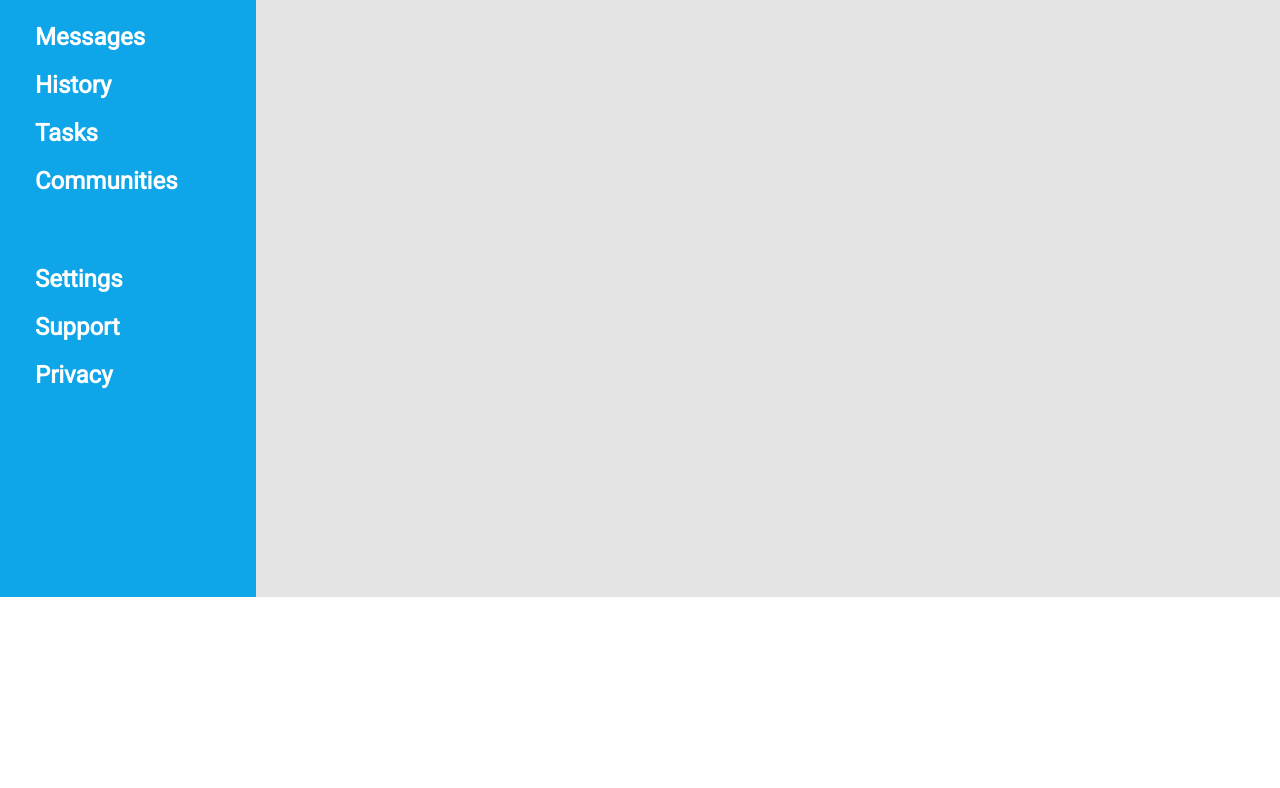
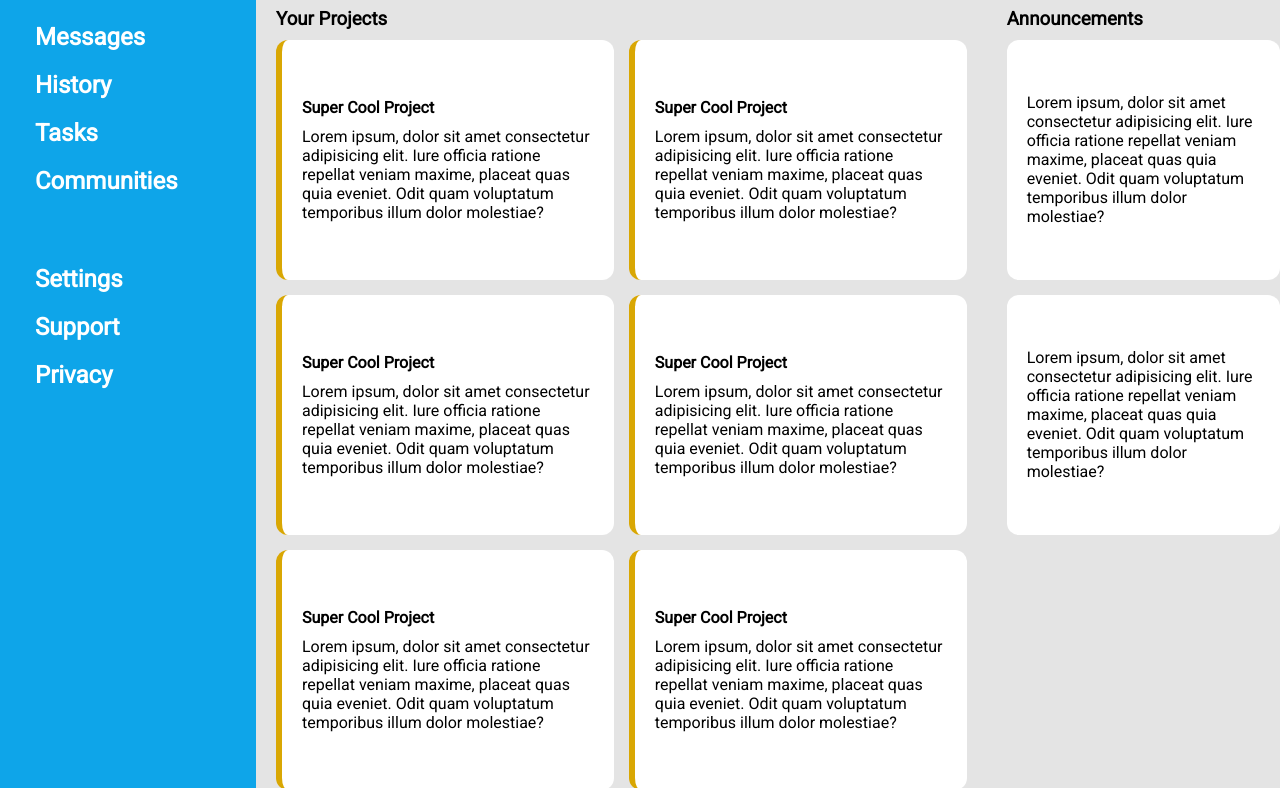
Before and after one commit to Esbree/Admin-Dashboard, a plain HTML site: page index.html in a window 1280 px wide. Shown: the part 203-991 px from the top of the page. Before the commit the page ends 800 px from the top, so only its background shows below. Drawn offline with Linux system fonts and the light colour scheme.

Commit message:
complete version 1.0

```diff
--- a/index.html
+++ b/index.html
@@ -50,7 +50,48 @@
           </div>
         </div>
       </div>
-      <div class="main-grid"></div>
+      <div class="main-grid">
+        <div class="projects">
+          <div class="project-heading"><h3>Your Projects</h3></div>
+          <div class="cards">
+            <div class="card">
+              <h4>Super Cool Project</h4>
+              Lorem ipsum, dolor sit amet consectetur adipisicing elit. Iure officia ratione repellat veniam maxime, placeat quas quia eveniet. Odit quam voluptatum temporibus illum dolor molestiae?
+            </div>
+            <div class="card">
+              <h4>Super Cool Project</h4>
+              Lorem ipsum, dolor sit amet consectetur adipisicing elit. Iure officia ratione repellat veniam maxime, placeat quas quia eveniet. Odit quam voluptatum temporibus illum dolor molestiae?
+            </div>
+            <div class="card">
+              <h4>Super Cool Project</h4>
+              Lorem ipsum, dolor sit amet consectetur adipisicing elit. Iure officia ratione repellat veniam maxime, placeat quas quia eveniet. Odit quam voluptatum temporibus illum dolor molestiae?
+            </div>
+            <div class="card">
+              <h4>Super Cool Project</h4>
+              Lorem ipsum, dolor sit amet consectetur adipisicing elit. Iure officia ratione repellat veniam maxime, placeat quas quia eveniet. Odit quam voluptatum temporibus illum dolor molestiae?
+            </div>
+            <div class="card">
+              <h4>Super Cool Project</h4>
+              Lorem ipsum, dolor sit amet consectetur adipisicing elit. Iure officia ratione repellat veniam maxime, placeat quas quia eveniet. Odit quam voluptatum temporibus illum dolor molestiae?
+            </div>
+            <div class="card">
+              <h4>Super Cool Project</h4>
+              Lorem ipsum, dolor sit amet consectetur adipisicing elit. Iure officia ratione repellat veniam maxime, placeat quas quia eveniet. Odit quam voluptatum temporibus illum dolor molestiae?
+            </div>
+          </div>
+        </div>
+        <div class="ann-trend">
+          <div class="ann-heading"><h3>Announcements</h3></div>
+          <div class="ann-cards">
+            <div class="ann-card">
+              Lorem ipsum, dolor sit amet consectetur adipisicing elit. Iure officia ratione repellat veniam maxime, placeat quas quia eveniet. Odit quam voluptatum temporibus illum dolor molestiae?
+            </div>
+            <div class="ann-card">
+              Lorem ipsum, dolor sit amet consectetur adipisicing elit. Iure officia ratione repellat veniam maxime, placeat quas quia eveniet. Odit quam voluptatum temporibus illum dolor molestiae?
+            </div>
+          </div>
+        </div>
+      </div>
     </div>
   </div>
 </body>
--- a/style.css
+++ b/style.css
@@ -46,6 +46,7 @@
 
 .header {
   background-color: white;
+  min-height: 450px;
   display: flex;
   flex-direction: column;
 }
@@ -114,4 +115,60 @@ button {
 
 .main-grid {
   background-color: rgb(228, 228, 228);
+  display: grid;
+  grid-template-columns: 70% 30%;
 }
+
+.projects {
+  grid-column: 1 / 2;
+  padding: 20px;
+}
+
+.project-heading {
+  margin-bottom: 10px;
+}
+
+.cards {
+  display: grid;
+  grid-template-columns: repeat(2, 1fr);
+  gap: 15px;
+}
+
+.card {
+  background-color: white;
+  height: 200px;
+  padding: 20px;
+  border-radius: 12px;
+  display: flex;
+  flex-direction: column;
+  justify-content: center;
+  border-left: 6px solid rgb(217, 167, 3);
+}
+
+.card > h4 {
+  margin-bottom: 10px;
+}
+
+.ann-trend {
+  padding: 20px;
+}
+
+.ann-heading {
+  margin-bottom: 10px;
+}
+
+.ann-cards {
+  display: grid;
+  grid-template-rows: repeat(2, 1fr);
+  gap: 15px;
+}
+
+.ann-card {
+  background-color: white;
+  height: 200px;
+  padding: 20px;
+  border-radius: 12px;
+  display: flex;
+  flex-direction: column;
+  justify-content: center;
+}
```
